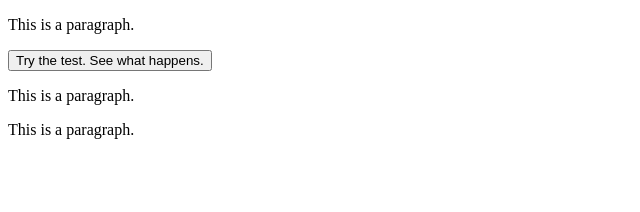
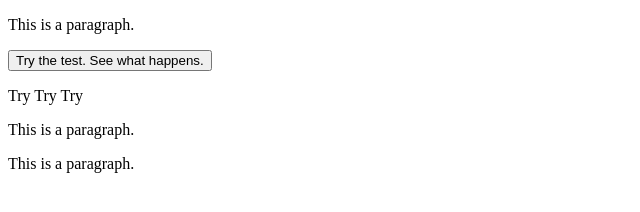
Before and after one commit to EvanGrace/evangrace.github.io, a plain HTML site: page index.html in a window 1280 px wide. Shown: the whole page, without its empty margins (0-640 px from the left). Drawn offline with nearby package versions, Linux system fonts and the light colour scheme.

Commit message:
Update index.html
Adding text input from js function

```diff
--- a/index.html
+++ b/index.html
@@ -8,6 +8,7 @@
 	<body>
     		<p>This is a paragraph.</p>
 		<input type="button" onclick="test()" value="Try the test. See what happens."/>
+		<p id="testId1">Try Try Try</p>
 		<p>This is a paragraph.</p>
 		<p>This is a paragraph.</p>
 	</body>
```
